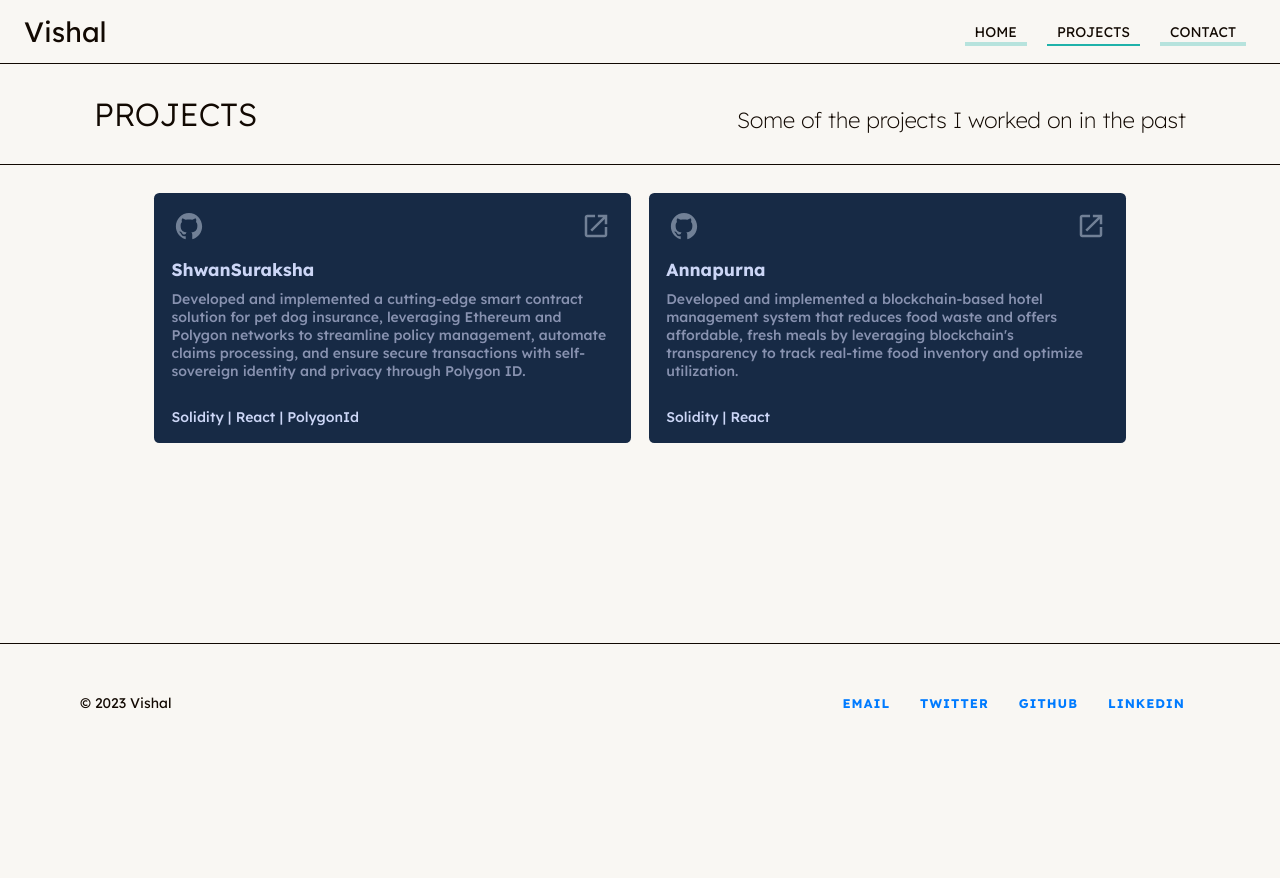
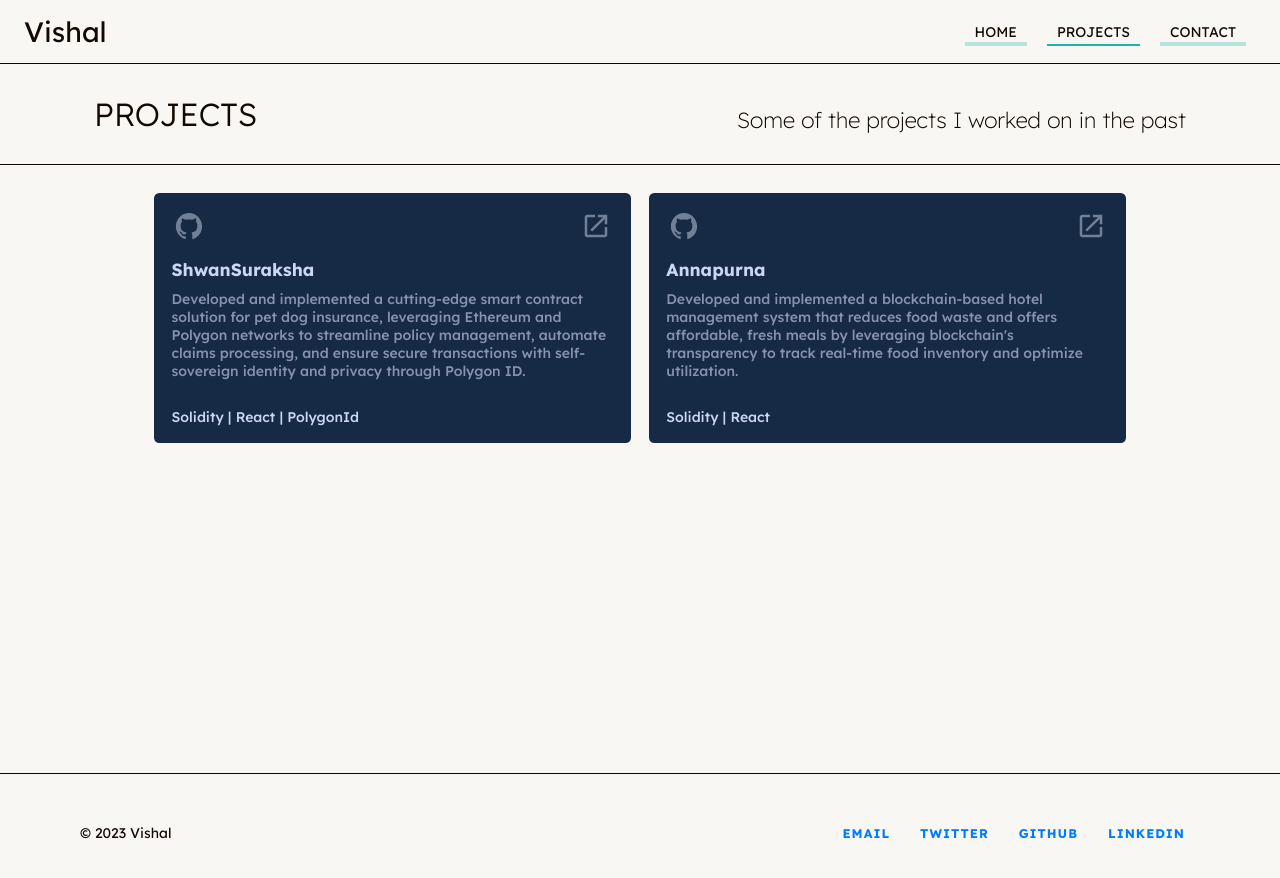
Before and after one commit to vishal5208/vishal.dev, a Next.js app: page /projects in a window 1280 px wide. Shown: the top 878 px of the page. Before the commit the page ends 800 px from the top, so only its background shows below. Built offline with nearby package versions, Linux system fonts and the light colour scheme; a web font is replaced by a local one.

Commit message:
adjusted padding

```diff
--- a/pages/projects.tsx
+++ b/pages/projects.tsx
@@ -9,7 +9,11 @@ const Projects = () => {
 				<title>Projects | Vishal D</title>
 			</Head>
 			<Navbar />
-			<main>
+			<main
+				style={{
+					paddingBottom: "300px",
+				}}
+			>
 				<section>
 					<div className="sec_title">
 						<h2>PROJECTS</h2>
@@ -17,12 +21,7 @@ const Projects = () => {
 					</div>
 				</section>
 
-				<section
-					className="projects_list"
-					style={{
-						paddingBottom: "200px",
-					}}
-				>
+				<section className="projects_list">
 					{projectList.map((ele, ind) => {
 						return (
 							<div className="projects_list-item" key={ind}>
@@ -94,9 +93,8 @@ const Projects = () => {
 						);
 					})}
 				</section>
-
-				<section></section>
 			</main>
+			<section></section>
 			<Footer />
 		</>
 	);
```
